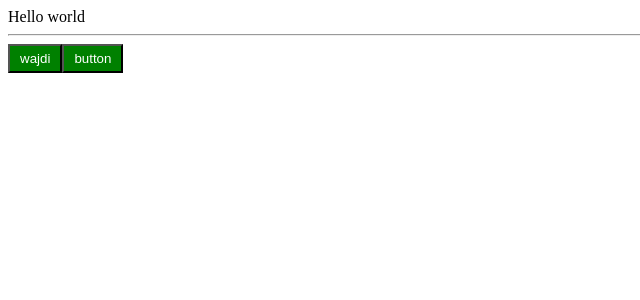
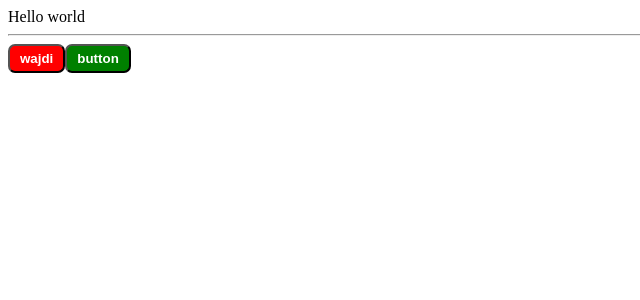
Before and after one commit to wajdifaidi/tjs-2023-09-11, a React (Vite) app: page / in a window 1280 px wide. Shown: the top 300 px of the page, without its empty margins (0-640 px from the left). Built offline with nearby package versions, Linux system fonts and the light colour scheme.

Commit message:
add props for style

```diff
--- a/src/App/App.jsx
+++ b/src/App/App.jsx
@@ -10,7 +10,7 @@ const App=(props) => {
 
 return    <div className='App'>Hello world
             <hr/>
-            <Button text="wajdi" />
+            <Button text="wajdi" bgColor ="Red"/>
             <Button text="button"/>
 
          </div>
--- a/src/App/components/Button/Button.jsx
+++ b/src/App/components/Button/Button.jsx
@@ -3,7 +3,10 @@ import style from './Button.module.css'
 const Button = (props) => {
   console.log(props);
     return (
-        <button className={style.Button} >{props.text}</button>
+        <button className={style.Button} style={{
+            backgroundColor:props.bgColor
+
+        }}>{props.text}</button>
 
     )
 }
--- a/src/App/components/Button/Button.module.css
+++ b/src/App/components/Button/Button.module.css
@@ -3,5 +3,11 @@
     background-color: green;
     padding: 5px 10px;
     color: white;
+    border-radius: 7px;
+    font-weight: 900;
 
 }
+
+.Button:hover{
+    color: grey;
+}
```
